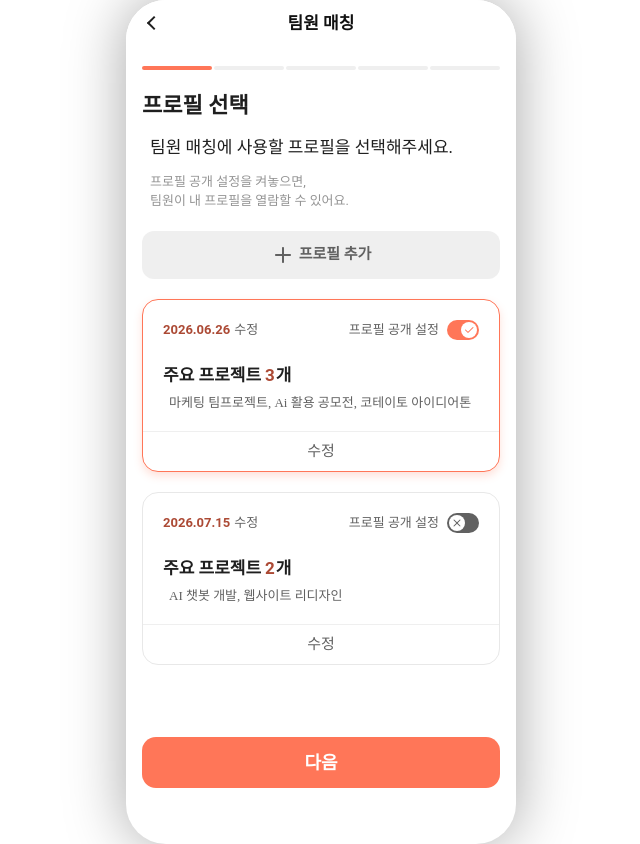
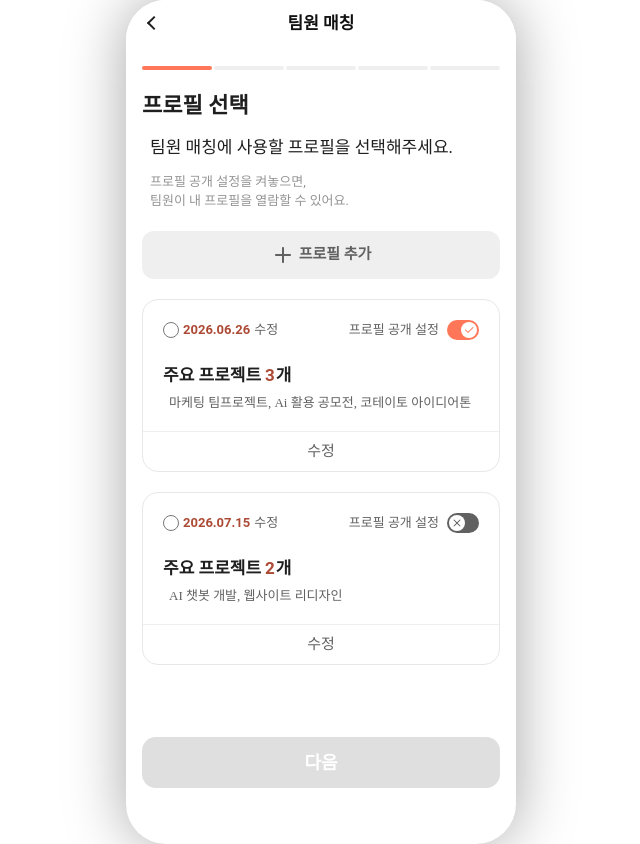
Before and after one commit to IT-Cotato/13th-Gongmozip-FE, a Next.js app: page /team-matching/profile in a window 1280 px wide. Shown: the whole page, without its empty margins (319-959 px from the left). Built offline with nearby package versions, Linux system fonts and the light colour scheme.

Commit message:
fix: 팀 매칭 프로필 선택 상태 추가

```diff
--- a/src/app/team-matching/profile/page.tsx
+++ b/src/app/team-matching/profile/page.tsx
@@ -8,6 +8,7 @@ import TeamMatchingStepLayout from "@/components/team-matching/TeamMatchingStepL
 
 type ProfileCard = {
   date: string;
+  id: string;
   isPublic: boolean;
   projects: number;
   summaries: string[];
@@ -16,12 +17,14 @@ type ProfileCard = {
 const initialProfiles: ProfileCard[] = [
   {
     date: "2026.06.26",
+    id: "profile-20260626",
     isPublic: true,
     projects: 3,
     summaries: ["마케팅 팀프로젝트", "Ai 활용 공모전", "코테이토 아이디어톤"],
   },
   {
     date: "2026.07.15",
+    id: "profile-20260715",
     isPublic: false,
     projects: 2,
     summaries: ["AI 챗봇 개발", "웹사이트 리디자인"],
@@ -69,16 +72,22 @@ function ProfileVisibilityToggle({
 
 function ProfileCard({
   date,
+  id,
   isPublic: initialIsPublic,
+  isSelected,
+  onSelect,
   projects,
   summaries,
-}: ProfileCard) {
+}: ProfileCard & {
+  isSelected: boolean;
+  onSelect: (profileId: string) => void;
+}) {
   const [isPublic, setIsPublic] = useState(initialIsPublic);
 
   return (
     <article
       className={`overflow-hidden rounded-2xl border bg-white ${
-        isPublic
+        isSelected
           ? "border-[#FF7658] shadow-[0_4px_8px_rgba(255,118,88,0.22)]"
           : "border-[#E8E8E8]"
       }`}
@@ -86,6 +95,14 @@ function ProfileCard({
       <div className="flex flex-col items-end gap-6 self-stretch p-5">
         <div className="flex w-full items-center justify-between gap-3">
           <p className="flex min-w-0 items-center gap-1">
+            <input
+              aria-label={`${date} 프로필 선택`}
+              checked={isSelected}
+              className="h-4 w-4 shrink-0 accent-[#FF7658]"
+              name="team-matching-profile"
+              onChange={() => onSelect(id)}
+              type="radio"
+            />
             <span className="line-clamp-2 overflow-hidden text-ellipsis font-[Roboto] text-[13px] font-semibold leading-[125%] text-[#AC4A35]">
               {date}
             </span>
@@ -131,12 +148,16 @@ function ProfileCard({
 
 export default function TeamMatchingProfilePage() {
   const [profiles, setProfiles] = useState(initialProfiles);
+  const [selectedProfileId, setSelectedProfileId] = useState<string | null>(
+    null,
+  );
 
   const handleAddProfile = () => {
     setProfiles((currentProfiles) => [
       ...currentProfiles,
       {
         date: `2026.08.${String(currentProfiles.length + 1).padStart(2, "0")}`,
+        id: `profile-${Date.now()}`,
         isPublic: false,
         projects: 1,
         summaries: ["신규 프로젝트"],
@@ -146,6 +167,7 @@ export default function TeamMatchingProfilePage() {
 
   return (
     <TeamMatchingStepLayout
+      actionDisabled={selectedProfileId === null}
       actionHref="/team-matching/collaboration-type"
       actionLabel="다음"
       currentStep={1}
@@ -178,7 +200,12 @@ export default function TeamMatchingProfilePage() {
 
       <section className="mt-5 space-y-5">
         {profiles.map((profile) => (
-          <ProfileCard key={profile.date} {...profile} />
+          <ProfileCard
+            key={profile.id}
+            {...profile}
+            isSelected={selectedProfileId === profile.id}
+            onSelect={setSelectedProfileId}
+          />
         ))}
       </section>
     </TeamMatchingStepLayout>
--- a/src/components/team-matching/TeamMatchingStepLayout.tsx
+++ b/src/components/team-matching/TeamMatchingStepLayout.tsx
@@ -9,6 +9,7 @@ import TeamMatchingHeader from "./TeamMatchingHeader";
 import TeamMatchingProgress from "./TeamMatchingProgress";
 
 type TeamMatchingStepLayoutProps = {
+  actionDisabled?: boolean;
   actionHref: string;
   actionLabel: string;
   backHref?: string;
@@ -17,6 +18,7 @@ type TeamMatchingStepLayoutProps = {
 };
 
 export default function TeamMatchingStepLayout({
+  actionDisabled = false,
   actionHref,
   actionLabel,
   backHref = "/team-matching",
@@ -35,7 +37,11 @@ export default function TeamMatchingStepLayout({
       <div className="scrollbar-hidden min-h-0 flex-1 overflow-y-auto px-4 pb-5 pt-[21px]">
         {children}
       </div>
-      <TeamMatchingActionBar href={actionHref} label={actionLabel} />
+      <TeamMatchingActionBar
+        disabled={actionDisabled}
+        href={actionHref}
+        label={actionLabel}
+      />
 
       {isLeaveConfirmationOpen ? (
         <div className="absolute inset-0 z-50 flex h-[844px] w-[390px] items-center justify-center gap-[10px] bg-[rgba(31,31,31,0.60)] px-8">
```
